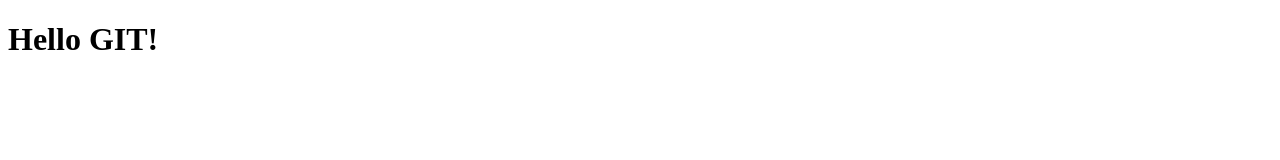
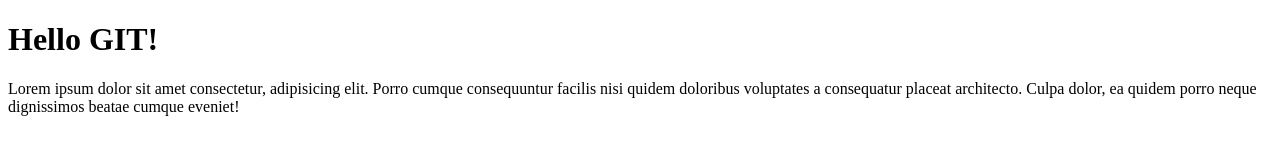
Before and after one commit to mKrz13/git-course-4, a plain HTML site: page index.html in a window 1280 px wide. Drawn offline with Linux system fonts and the light colour scheme.

Commit message:
added paragraph into index.html

```diff
--- a/index.html
+++ b/index.html
@@ -1,11 +1,18 @@
 <!DOCTYPE html>
 <html lang="en">
+
 <head>
     <meta charset="UTF-8">
     <meta name="viewport" content="width=device-width, initial-scale=1.0">
     <title>iSA GIT course-4</title>
 </head>
+
 <body>
     <h1>Hello GIT!</h1>
+    <p>Lorem ipsum dolor sit amet consectetur, adipisicing elit. Porro cumque consequuntur facilis nisi quidem doloribus
+        voluptates a consequatur placeat architecto. Culpa dolor, ea quidem porro neque dignissimos beatae cumque
+        eveniet!
+    </p>
 </body>
+
 </html>
```
